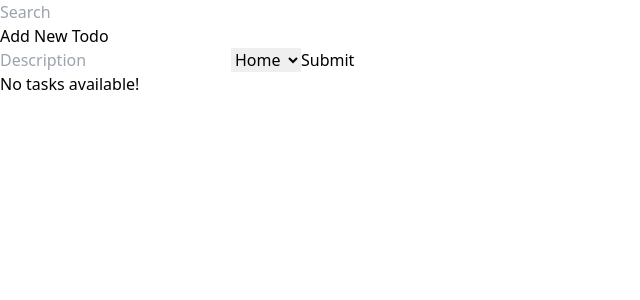
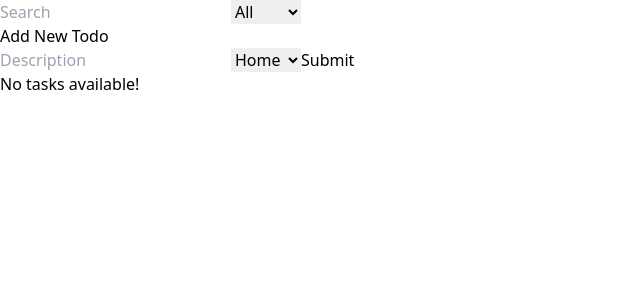
Before and after one commit to levy002/todo_ts, a React (Create React App) app: page / in a window 1280 px wide. Shown: the top 300 px of the page, without its empty margins (0-640 px from the left). Built offline with nearby package versions, Linux system fonts and the light colour scheme.

Commit message:
Implement filter by category Logic

```diff
--- a/src/App.tsx
+++ b/src/App.tsx
@@ -8,28 +8,35 @@ import SearchFilter from './shared/searchFilters';
 function App() {
   const todos = useReadLocalStorage<ITodo[]>('todos' || []);
   const [searchQuery, setSearchQuery] = useState<string>('');
+  const [category, setCategory] = useState<string>('All');
   const [displayedTodos, setDisplayedTodos] = useState<ITodo[]>([]);
 
   const handleSearch = useCallback((query: string) => {
    setSearchQuery(query);
   }, []);
 
+  const handleCategory = useCallback((category: string) => {
+    setCategory(category);
+   }, []);
+
   useEffect(() => {
     if (todos !== null) {
-      const filteredTodos = todos.filter((todo) =>
+      const filteredBySearch = todos.filter((todo) =>
         todo.description.toLowerCase().includes(searchQuery)
       );
 
-      setDisplayedTodos(filteredTodos);
+      const filteredByCategory = category === 'All' ? filteredBySearch : filteredBySearch.filter((todo) => todo.category === category);
+
+      setDisplayedTodos(filteredByCategory);
     } else {
       setDisplayedTodos([]);
     }
-  }, [searchQuery, todos]);
+  }, [searchQuery, category, todos]);
 
 
    return (
      <div className="App">
-       <SearchFilter setSearchQuery={handleSearch} />
+       <SearchFilter setSearchQuery={handleSearch} setCategory={handleCategory} />
       <Todos todos={displayedTodos}/>
      </div>
    );
--- a/src/shared/searchFilters.tsx
+++ b/src/shared/searchFilters.tsx
@@ -1,23 +1,37 @@
-import React from "react";
-import { useForm, SubmitHandler } from "react-hook-form";
-import { ISearchQuery } from "./Interfaces";
+import React from "react";;
 
 interface IProps {
-  setSearchQuery: (data: string) => void;
+  setSearchQuery: (query: string) => void;
+  setCategory: (category: string) => void
 }
 
+const categories: string[] = ['All', 'School', 'Home', 'Sport']
+
 const SearchFilter = (props: IProps) => {
-  const { setSearchQuery } = props;
+  const { setSearchQuery, setCategory } = props;
 
   const handleSearch = (e: any) => {
     const query = e.target.value
     setSearchQuery(query.toLowerCase())
   }
 
+  const handleCategory = (e: any) => {
+    const category = e.target.value
+    setCategory(category)
+  }
+
   return (
-      <div>
-        <input type='text' onChange={handleSearch} placeholder='Search' />
-      </div>
+    <section>
+    <input type="text" onChange={handleSearch} placeholder="Search" />
+
+    <select onChange={handleCategory}>
+      {categories.map((category: string) => (
+        <option value={category} key={category}>
+          {category}
+        </option>
+      ))}
+    </select>
+  </section>
   );
 };
 
```
